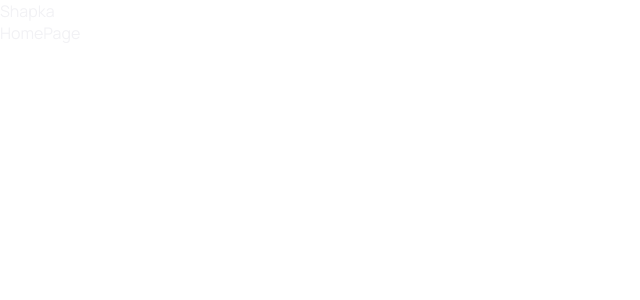
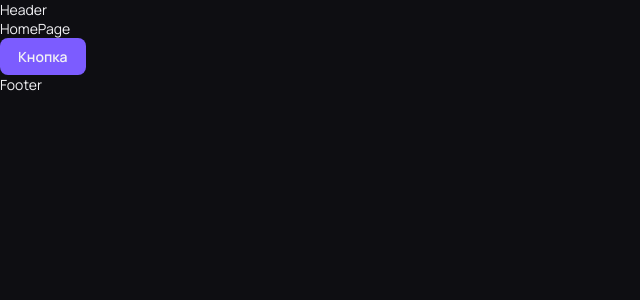
Before and after one commit to Kwinxxx/webAnime, a React (Vite) app: page / in a window 1280 px wide. Shown: the top 300 px of the page, without its empty margins (0-640 px from the left). Built offline with nearby package versions, Linux system fonts and the light colour scheme.

Commit message:
feat: add button component to ui li

```diff
--- a/src/app/layouts/ui/MainLayout.jsx
+++ b/src/app/layouts/ui/MainLayout.jsx
@@ -2,9 +2,12 @@ import { Outlet } from "react-router"
 
 export const MainLayout = () => {
     return (
-        <div>
-            <div>Shapka</div>
-            <Outlet />
-        </div>
+        <>
+            <div>Header</div>
+            <main>
+                <Outlet />
+            </main>
+            <div>Footer</div>
+        </>
     )
 }
--- a/src/app/styles/styles.scss
+++ b/src/app/styles/styles.scss
@@ -5,7 +5,14 @@
 * {
     color: vars.$color-text;
     font-weight: 400;
+    font-size: 14px;
 }
+
+
+body {
+    background-color: vars.$color-bg;
+}
+
 
 
 h1,
--- a/src/app/styles/vars.scss
+++ b/src/app/styles/vars.scss
@@ -5,6 +5,8 @@ $color-surface: #17171C;
 $color-card: #1F1F26;
 $color-accent: #7C5CFF;
 $color-accent-hover: #9B82FF;
+$color-text-disabled: #6E6E78;
+$color-border: #3A3A44;
 
 $color-text: #F2F2F5;
 
@@ -14,3 +16,7 @@ $weight-text: 400;
 
 $value-scale: 1.04;
 $transition-duration: 0.3s;
+
+
+$border-rad: 8px;
+$border-weight: 0.5px;
--- a/src/pages/home/ui/HomePage.jsx
+++ b/src/pages/home/ui/HomePage.jsx
@@ -1,7 +1,12 @@
+import { Button } from "../../../shared/ui/button/ui/Button"
+
 export const HomePage = () => {
     return (
         <>
             <div>HomePage</div>
+            <Button
+            variant="primary"
+            >Кнопка</Button>
         </>
     )
 }
--- /dev/null
+++ b/src/shared/ui/button/index.js
@@ -0,0 +1 @@
+export { Button } from './ui/Button.jsx';
--- /dev/null
+++ b/src/shared/ui/button/ui/Button.jsx
@@ -0,0 +1,25 @@
+import styles from './Button.module.scss';
+
+
+export const Button = (props) => {
+    const {
+        children,
+        variant='primary',
+        type='button'
+    } = props
+
+    const variantClasses = {
+        primary: styles.primary,
+        secondary: styles.secondary,
+        disabled: styles.disabled
+    }
+
+    return (
+        <button
+        className={` ${styles.btn} ${variantClasses[variant]} `}
+        type={type}
+        >
+            {children}
+         </button>
+    )
+}
--- /dev/null
+++ b/src/shared/ui/button/ui/Button.module.scss
@@ -0,0 +1,28 @@
+@use '../../../../app/styles/vars.scss';
+
+.btn {
+    color: vars.$color-text;
+    background-color: vars.$color-accent;
+    padding: 9px 18px;
+    text-align: center;
+    border-radius: vars.$border-rad;
+    font-weight: 600;
+    transition: all vars.$transition-duration ease;
+
+    &:hover {
+        background-color: vars.$color-accent-hover;
+        transform: scale(vars.$value-scale);
+    }
+
+    &.disabled {
+        color: vars.$color-text-disabled;
+        background-color: vars.$color-card;
+        transform: none;
+        cursor: not-allowed;
+    }
+
+    &.secondary {
+        background-color: transparent;
+        border: vars.$border-weight solid vars.$color-border;
+    }
+}
```
